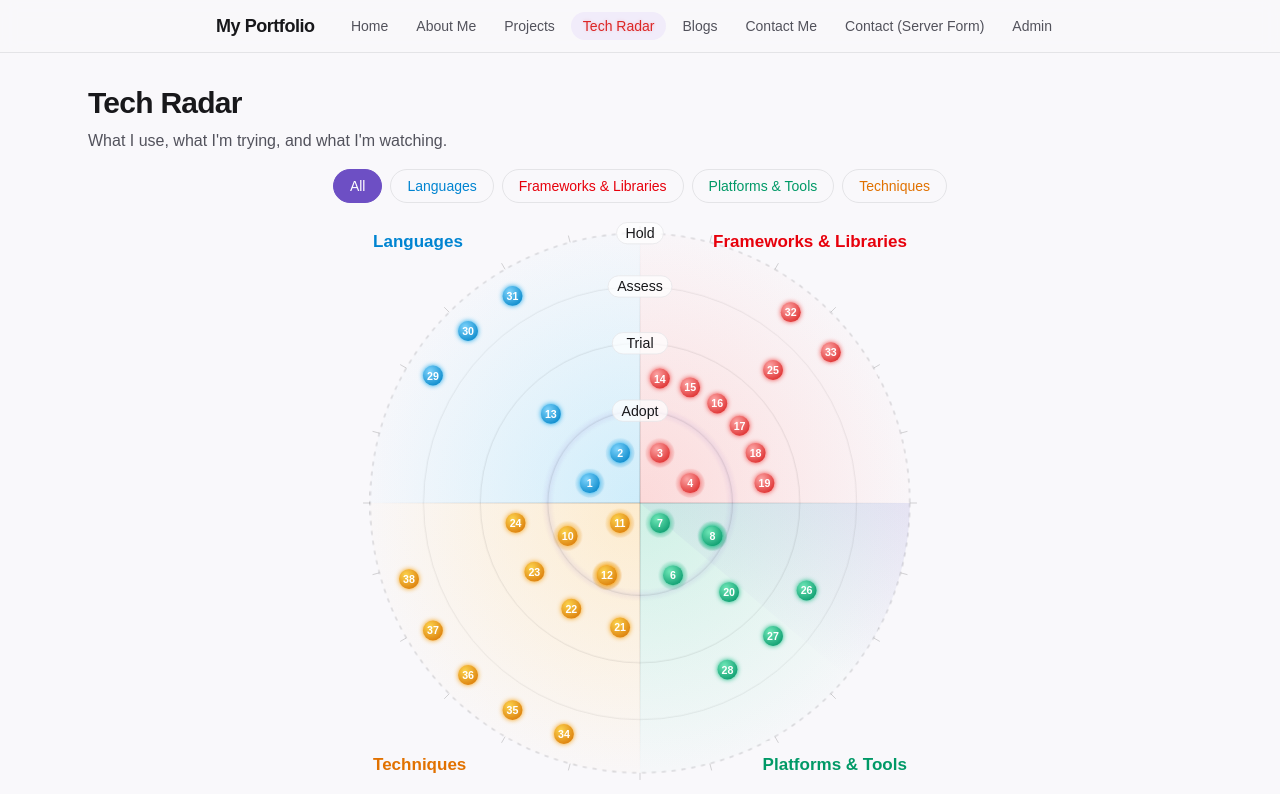
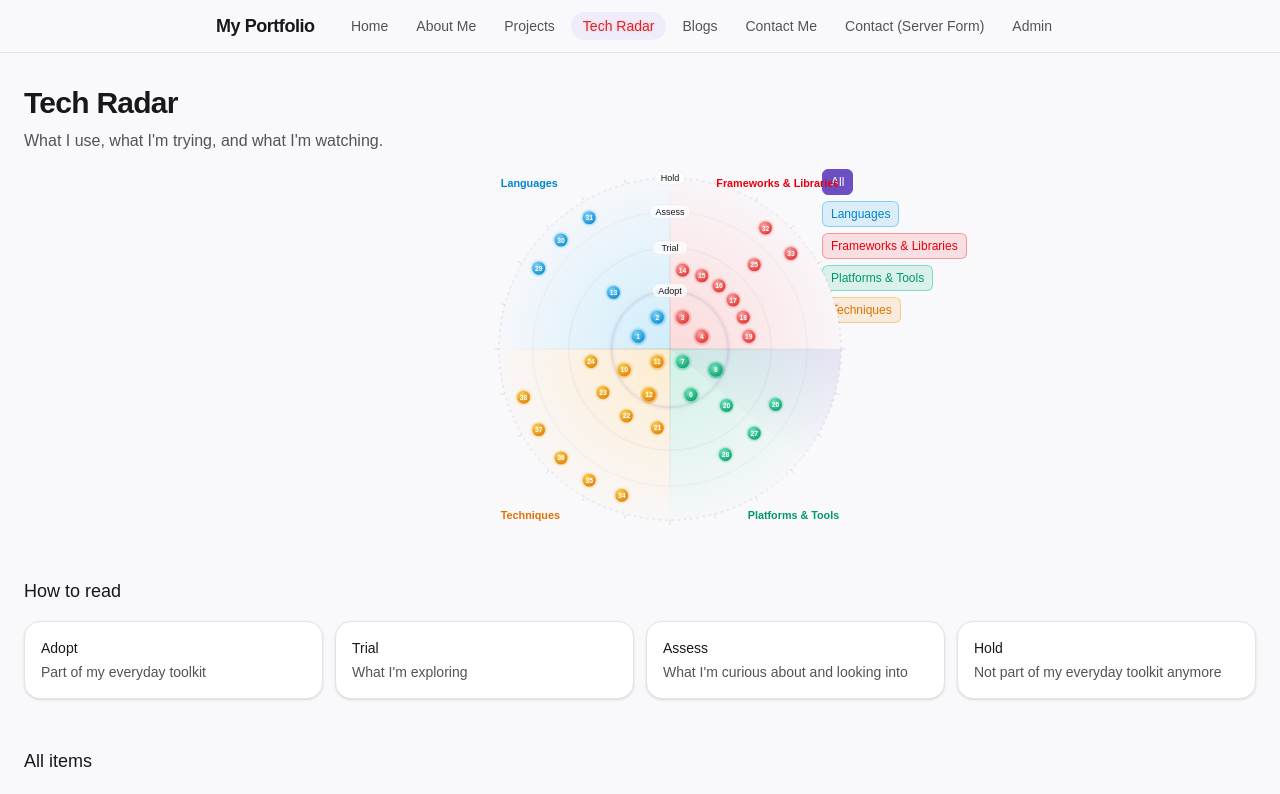
Before and after one commit to tanxsh/portfolio-website, a Next.js app: page /radar in a window 1280 px wide. Shown: the top 794 px of the page. Built offline with nearby package versions, Linux system fonts and the light colour scheme.

Commit message:
Move radar filters to a side panel and enlarge the chart

```diff
--- a/src/app/radar/page.tsx
+++ b/src/app/radar/page.tsx
@@ -7,7 +7,7 @@ export const metadata: Metadata = {
 
 export default function RadarPage() {
   return (
-    <div className="mx-auto w-full max-w-6xl px-6 py-8">
+    <div className="mx-auto w-full max-w-[1500px] px-6 py-8">
       <h1 className="text-3xl font-semibold tracking-tight">Tech Radar</h1>
       <p className="mt-2 text-zinc-600 dark:text-zinc-400">
         What I use, what I&apos;m trying, and what I&apos;m watching.
--- a/src/components/radar/RadarBoard.tsx
+++ b/src/components/radar/RadarBoard.tsx
@@ -36,36 +36,13 @@ export default function RadarBoard({
 }: RadarBoardProps) {
   return (
     <div className="mt-4">
-      <div className="flex flex-wrap justify-center gap-2">
-        {FILTER_CATEGORIES.map((category) => {
-          const active = category === selectedCategory;
-          const style = CATEGORY_STYLES[category];
-
-          return (
-            <button
-              key={category}
-              type="button"
-              onClick={() => onSelectCategory(category)}
-              className={`rounded-full border px-4 py-1.5 text-sm font-medium transition-colors ${
-                active
-                  ? style
-                    ? `${style.chipActive} text-white`
-                    : "border-accent bg-accent text-accent-contrast"
-                  : style
-                    ? `${style.chipText} border-edge`
-                    : "border-edge text-muted"
-              }`}
-            >
-              {category}
-            </button>
-          );
-        })}
-      </div>
+      <div className="xl:grid xl:grid-cols-[1fr_auto_1fr] xl:gap-8">
+        <div aria-hidden="true" />
 
         <div
-        className="mx-auto mt-4 w-full"
+          className="mx-auto w-full"
           style={{
-          width: "max(360px, min(100%, 760px, calc(100svh - 14.5rem)))",
+            width: "max(360px, min(100%, 880px, calc(100svh - 11rem)))",
           }}
         >
           <RadarChart
@@ -76,6 +53,33 @@ export default function RadarBoard({
             onHover={onHover}
             selectedCategory={selectedCategory}
           />
+        </div>
+
+        <aside className="mt-6 flex flex-wrap gap-1.5 xl:mt-0 xl:w-56 xl:flex-col xl:items-start xl:self-start">
+          {FILTER_CATEGORIES.map((category) => {
+            const active = category === selectedCategory;
+            const style = CATEGORY_STYLES[category];
+
+            return (
+              <button
+                key={category}
+                type="button"
+                onClick={() => onSelectCategory(category)}
+                className={`rounded-md border px-2 py-1 text-xs font-medium transition-colors ${
+                  active
+                    ? style
+                      ? `${style.chipActive} text-white`
+                      : "border-accent bg-accent text-accent-contrast"
+                    : style
+                      ? `${style.chipText} ${style.tint} ${style.borderSoft} ${style.tintHover}`
+                      : "border-edge text-muted hover:bg-accent-soft"
+                }`}
+              >
+                {category}
+              </button>
+            );
+          })}
+        </aside>
       </div>
 
       <section className="mt-12">
```
Lines whose indentation alone changed are shown as unchanged.
